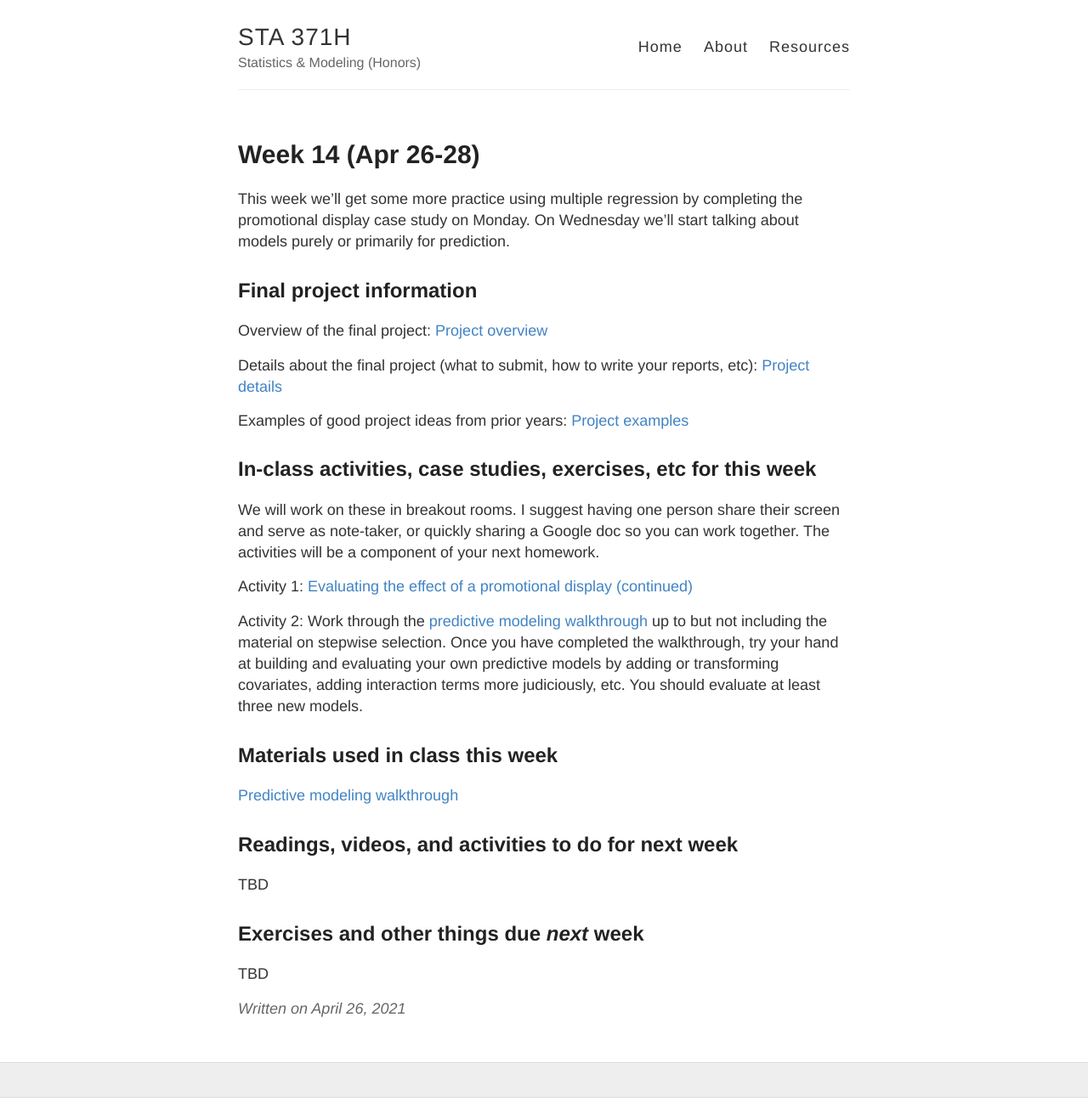
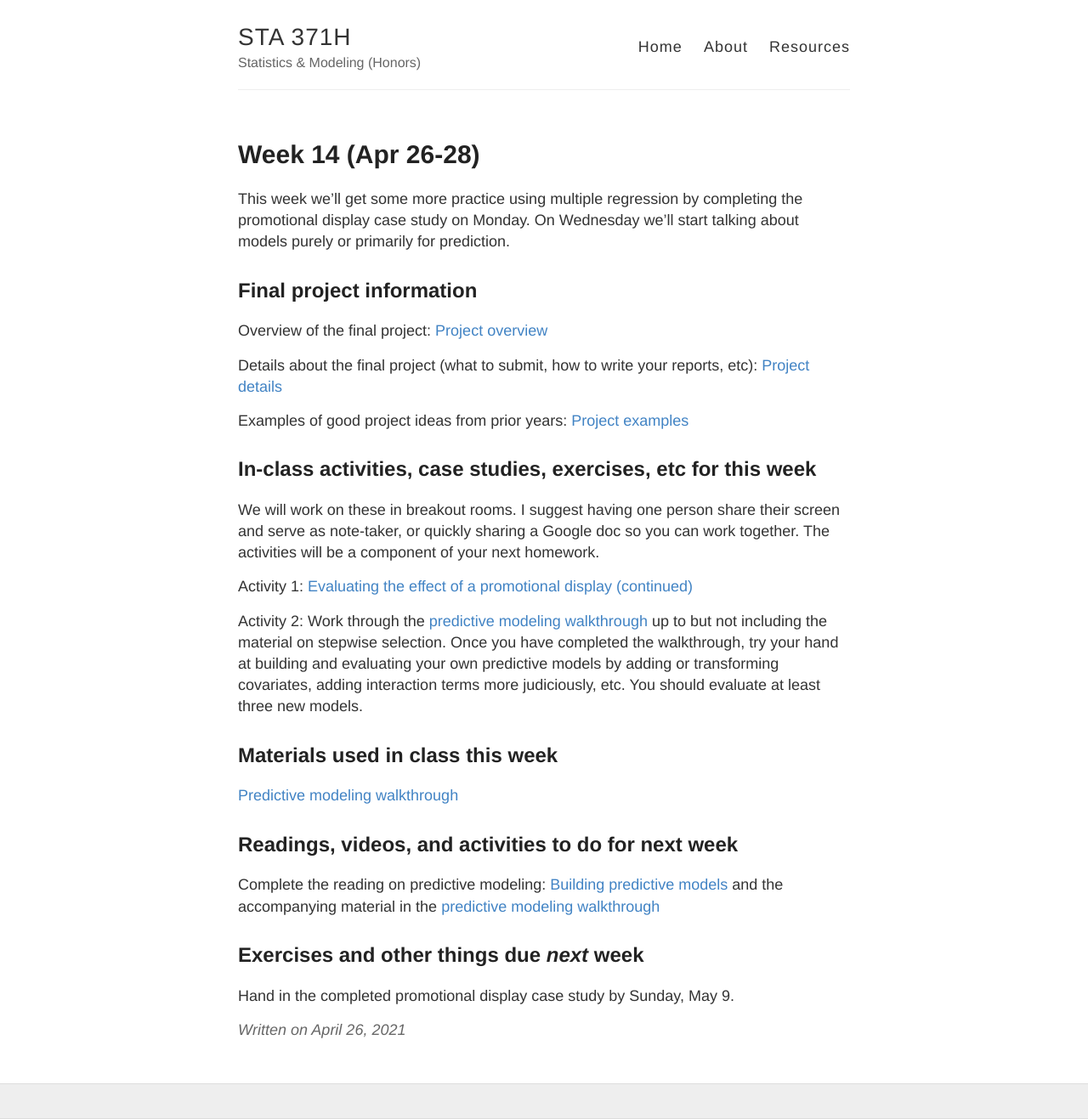
Before and after one commit to jaredsmurray/sta371h, a Jekyll site: the page built from docs/_posts/2021-04-26-Week-14.md, in a window 1280 px wide. Shown: the whole page at 85% size. Built offline with Jekyll 4.4.1, drawn with Linux system fonts in a browser that asks for light colours; before the commit the page ends 1292 px from its top, so only the background shows below that.

Commit message:
Update 2021-04-26-Week-14.md

```diff
--- a/docs/_posts/2021-04-26-Week-14.md
+++ b/docs/_posts/2021-04-26-Week-14.md
@@ -27,8 +27,8 @@ Activity 2: Work through the [predictive modeling walkthrough](../files/saratoga
 
 ## Readings, videos, and activities to do for next week
 
-TBD
+Complete the reading on predictive modeling: [Building predictive models](../files/16_building_predictive_models.pdf) and the accompanying material in the [predictive modeling walkthrough](../files/saratoga_predict.html)
 
 ## Exercises and other things due *next* week
 
-TBD
+Hand in the completed promotional display case study by Sunday, May 9.
```
